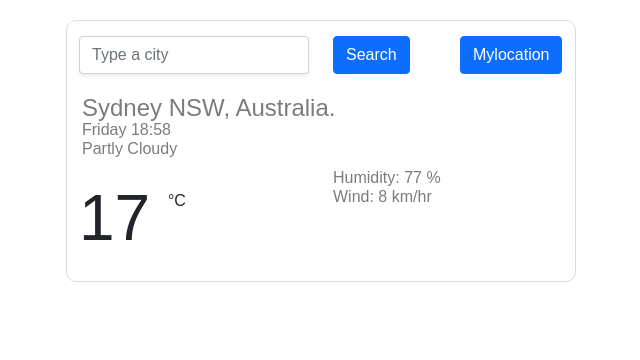
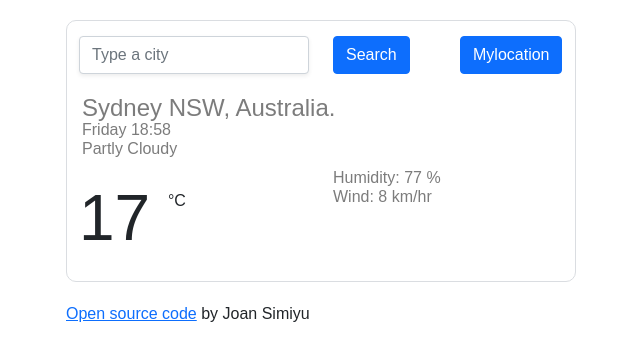
Before and after one commit to joansimi/attempt2lesson4, a plain HTML site: page index.html in a window 1280 px wide. Shown: the whole page, without its empty margins (319-959 px from the left). Drawn offline with nearby package versions, Linux system fonts and the light colour scheme.

Commit message:
Added github source code link

```diff
--- a/index.html
+++ b/index.html
@@ -74,7 +74,8 @@
           </div>
         </div>
       </div>
-    </div>
+      <p><a href="https://github.com/joansimi/attempt2lesson4">Open source code</a> by Joan Simiyu</p>
+      </div>
 
     <script src="src/index.js"></script>
   </body>
```
